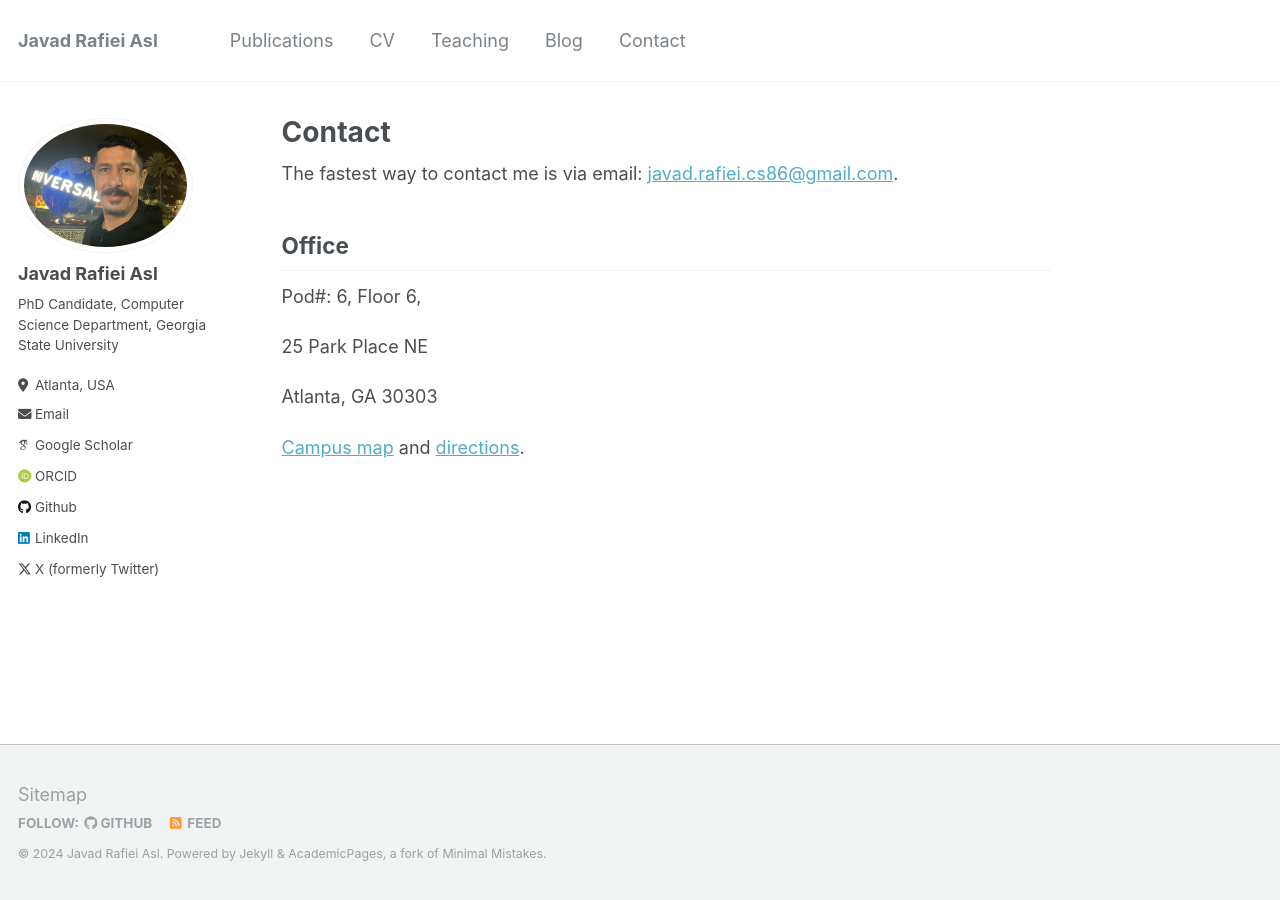
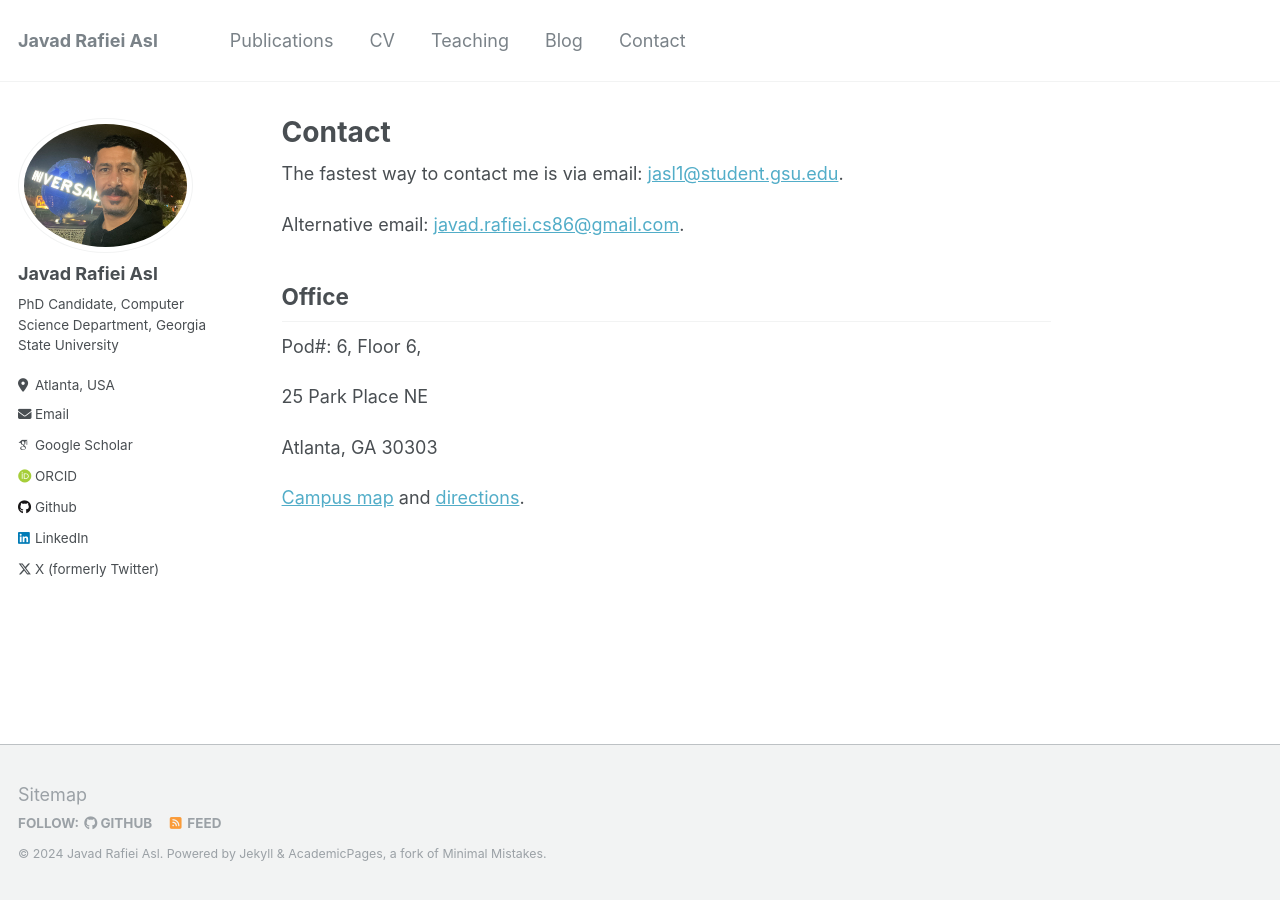
Before and after one commit to jasl1/jasl1.github.io, a Jekyll site: the page built from _pages/contact.md, in a window 1280 px wide. Built offline with Jekyll 4.4.1, drawn with Linux system fonts in a browser that asks for light colours; some web fonts are replaced.

Commit message:
Update contact.md

```diff
--- a/_pages/contact.md
+++ b/_pages/contact.md
@@ -9,7 +9,8 @@ redirect_from:
 ---
 
 <div class="post-content">
-    <p>The fastest way to contact me is via email: <a href="mailto:javad.rafiei.cs86@gmail.com">javad.rafiei.cs86@gmail.com</a>.</p>
+    <p>The fastest way to contact me is via email: <a href="mailto:jasl1@student.gsu.edu">jasl1@student.gsu.edu</a>.</p>
+    <p>Alternative email: <a href="mailto:javad.rafiei.cs86@gmail.com">javad.rafiei.cs86@gmail.com</a>.</p>
 
     <h2>Office</h2>
     <div id="office-address">
```
